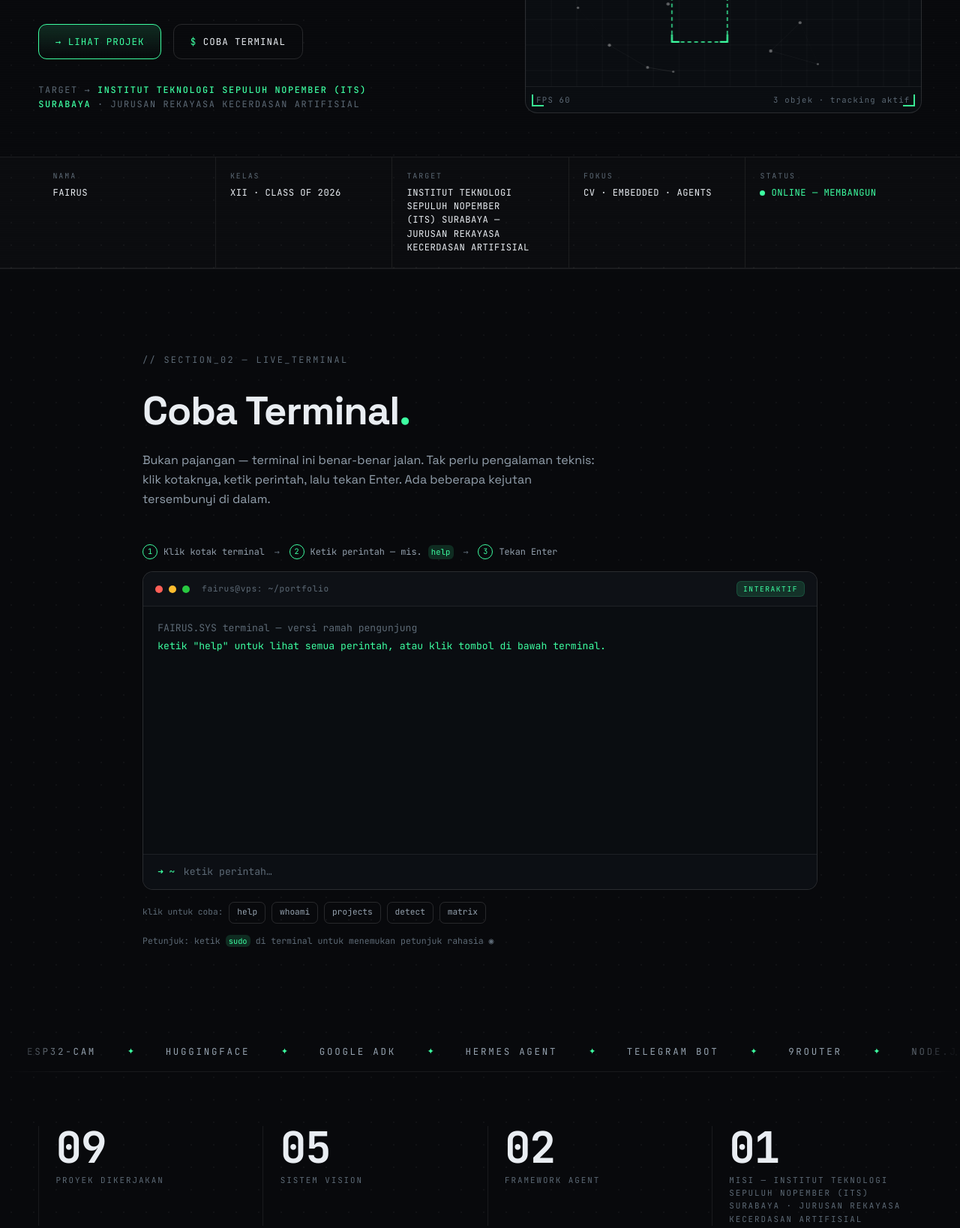
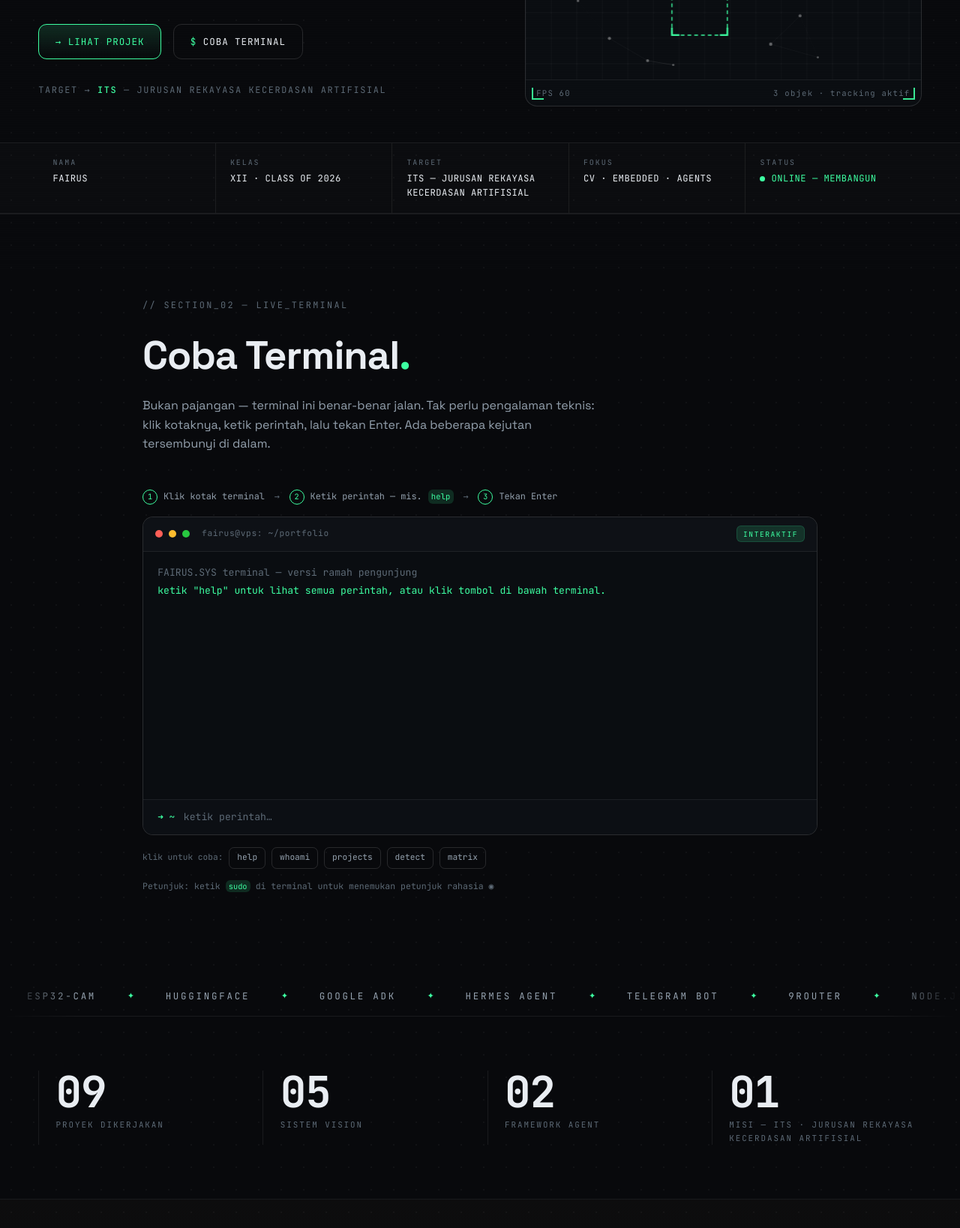
Before and after one commit to FairusFT/Portofolio, a plain HTML site: page index.html in a window 1280 px wide. Shown: the part 438-2076 px from the top of the page at 75% size. Drawn offline with Linux system fonts and the light colour scheme.

Commit message:
Target & MISI: pakai singkatan ITS — Jurusan Rekayasa Kecerdasan Artifisial

```diff
--- a/index.html
+++ b/index.html
@@ -13,7 +13,7 @@
 <link rel="preconnect" href="https://fonts.googleapis.com">
 <link rel="preconnect" href="https://fonts.gstatic.com" crossorigin>
 <link href="https://fonts.googleapis.com/css2?family=JetBrains+Mono:wght@400;500;700&family=Space+Grotesk:wght@400;500;600;700&display=swap" rel="stylesheet">
-<link rel="stylesheet" href="styles.css?v=9">
+<link rel="stylesheet" href="styles.css?v=10">
 </head>
 <body id="top">
 <noscript><div class="noscript">Situs ini memakai JavaScript untuk animasi &amp; terminal interaktif. Aktifkan JS untuk pengalaman penuh.</div></noscript>
@@ -93,7 +93,7 @@
           <a class="btn btn--primary" href="#projects"><span>→</span>&nbsp;Lihat Projek</a>
           <button class="btn" id="ctaTerm"><span>$</span>&nbsp;Coba Terminal</button>
         </div>
-        <p class="hero__target reveal">TARGET → <b>INSTITUT TEKNOLOGI SEPULUH NOPEMBER (ITS) SURABAYA</b> · JURUSAN REKAYASA KECERDASAN ARTIFISIAL</p>
+        <p class="hero__target reveal">TARGET → <b>ITS</b> — JURUSAN REKAYASA KECERDASAN ARTIFISIAL</p>
       </div>
       <div class="hero__right reveal">
         <figure class="vision">
@@ -111,7 +111,7 @@
     <div class="wrap infobar__grid">
       <div><span class="k">NAMA</span><span class="v">FAIRUS</span></div>
       <div><span class="k">KELAS</span><span class="v">XII · CLASS OF 2026</span></div>
-      <div><span class="k">TARGET</span><span class="v v--wrap">INSTITUT TEKNOLOGI SEPULUH NOPEMBER (ITS) SURABAYA — JURUSAN REKAYASA KECERDASAN ARTIFISIAL</span></div>
+      <div><span class="k">TARGET</span><span class="v v--wrap">ITS — JURUSAN REKAYASA KECERDASAN ARTIFISIAL</span></div>
       <div><span class="k">FOKUS</span><span class="v">CV · EMBEDDED · AGENTS</span></div>
       <div><span class="k">STATUS</span><span class="v v--live"><i></i>ONLINE — MEMBANGUN</span></div>
     </div>
@@ -166,7 +166,7 @@
       <div class="stat reveal"><span class="stat__num"><b data-count="9" data-pad="2">00</b></span><span class="stat__label">PROYEK DIKERJAKAN</span></div>
       <div class="stat reveal"><span class="stat__num"><b data-count="5" data-pad="2">00</b></span><span class="stat__label">SISTEM VISION</span></div>
       <div class="stat reveal"><span class="stat__num"><b data-count="2" data-pad="2">00</b></span><span class="stat__label">FRAMEWORK AGENT</span></div>
-      <div class="stat reveal"><span class="stat__num"><b>01</b></span><span class="stat__label">MISI — INSTITUT TEKNOLOGI SEPULUH NOPEMBER (ITS) SURABAYA · JURUSAN REKAYASA KECERDASAN ARTIFISIAL</span></div>
+      <div class="stat reveal"><span class="stat__num"><b>01</b></span><span class="stat__label">MISI — ITS · JURUSAN REKAYASA KECERDASAN ARTIFISIAL</span></div>
     </div>
   </section>
 
--- a/script.js
+++ b/script.js
@@ -788,8 +788,7 @@
     'fairus@vps — FAIRUS.SYS 2.6',
     '',
     'Fokus  : Computer Vision · Embedded AI · Agents',
-    'Target : Institut Teknologi Sepuluh Nopember (ITS) Surabaya',
-    '         Jurusan Rekayasa Kecerdasan Artifisial',
+    'Target : ITS — Jurusan Rekayasa Kecerdasan Artifisial',
     'Status : ONLINE — sedang membangun'
   ];
   const NEOFETCH = [
@@ -799,8 +798,7 @@
     '      ██╔══╝         Shell:  fairus-sh',
     '      ██║            Uptime: sejak kelas X (CV era)',
     '      ╚═╝            Fokus:  Computer Vision · Embedded · Agents',
-    '                     Target: Institut Teknologi Sepuluh Nopember (ITS)',
-    '                             — Rekayasa Kecerdasan Artifisial',
+    '                     Target: ITS — Jurusan Rekayasa Kecerdasan Artifisial',
     '                     Status: ONLINE — membangun 24/7'
   ];
 
@@ -841,7 +839,7 @@
         break;
       case 'whoami':
         print('Fairus — pelajar kelas XII. Membangun sistem computer vision, embedded AI, dan agent.', 'out', 20);
-        print('Target kuliah: Institut Teknologi Sepuluh Nopember (ITS) Surabaya, jurusan Rekayasa Kecerdasan Artifisial.', 'out', 90);
+        print('Target kuliah: ITS — Jurusan Rekayasa Kecerdasan Artifisial.', 'out', 90);
         break;
       case 'projects': {
         const total = PROJECTS.length;
```
